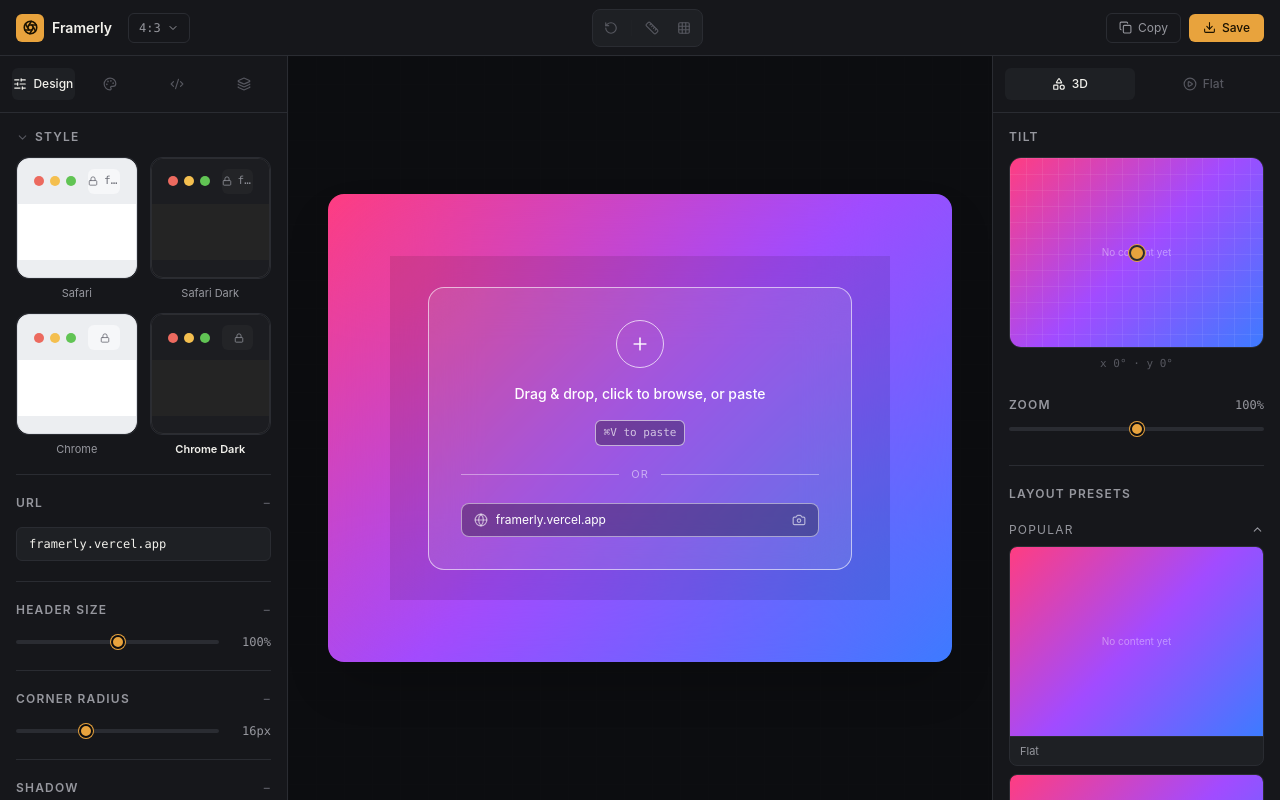
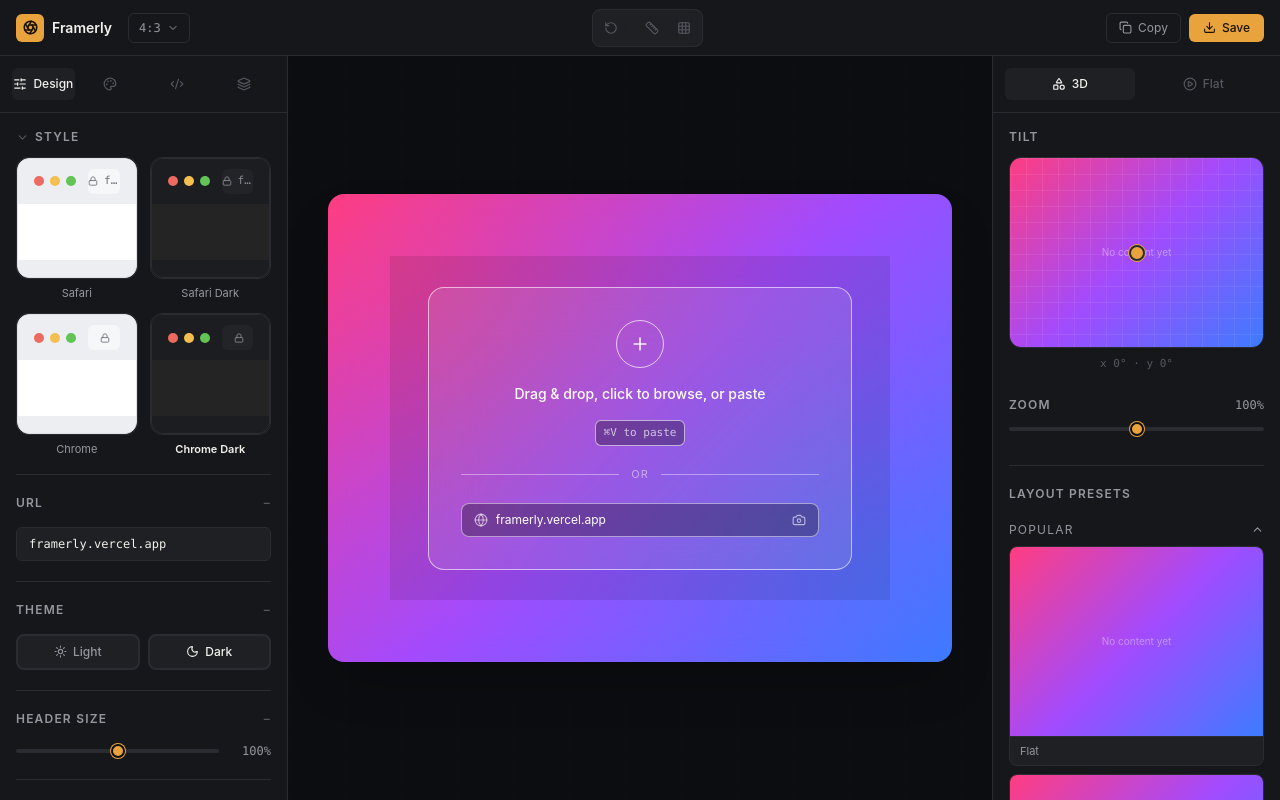
Before and after one commit to anupam-kumar-krishnan/framerly, a Next.js app: page /app in a window 1280 px wide. Built offline with nearby package versions, Linux system fonts and the light colour scheme.

Commit message:
fix(canvas): wire pageTheme through to screenshot capture

```diff
--- a/src/app/api/screenshot/route.ts
+++ b/src/app/api/screenshot/route.ts
@@ -22,11 +22,13 @@
     ? targetUrl
     : `https://${targetUrl}`;
 
+  const darkModeParam = req.nextUrl.searchParams.get("dark_mode") ?? "true";
+
   const params = new URLSearchParams({
     url: normalized,
     format: "png", // lossless, no compression artifacts
     full_page: "false", // set "true" to capture full scroll height
-    dark_mode: "false",
+    dark_mode: darkModeParam === "true" ? "true" : "false",
     block_ads: "true",
   });
 
--- a/src/app/app/page.tsx
+++ b/src/app/app/page.tsx
@@ -3,7 +3,7 @@
 import { useCallback, useRef, useState } from "react";
 import { toPng } from "html-to-image";
 import TopBar from "@/components/editor/TopBar";
-import LeftPanel from "@/components/editor/LeftPanel";
+import LeftPanel, { PageTheme } from "@/components/editor/LeftPanel";
 import Canvas from "@/components/editor/Canvas";
 import RightPanel from "@/components/editor/RightPanel";
 import { FrameStyle } from "@/components/shared/BrowserFrame";
@@ -21,6 +21,7 @@
 export default function StudioPage() {
   const [frameStyle, setFrameStyle] = useState<FrameStyle>("chrome-dark");
   const [url, setUrl] = useState("framerly.vercel.app");
+  const [pageTheme, setPageTheme] = useState<PageTheme>("dark");
   const [headerSize, setHeaderSize] = useState(100);
   const [shadow, setShadow] = useState<ShadowPreset>("soft");
   const [background, setBackground] = useState<BackgroundPreset>(
@@ -75,6 +76,7 @@
   const handleReset = useCallback(() => {
     setFrameStyle("chrome-dark");
     setUrl("framerly.vercel.app");
+    setPageTheme("dark");
     setHeaderSize(100);
     setShadow("soft");
     setBackground(BACKGROUND_PRESETS[0]);
@@ -150,6 +152,8 @@
           onFrameStyle={setFrameStyle}
           url={url}
           onUrl={setUrl}
+          pageTheme={pageTheme}
+          onPageTheme={setPageTheme}
           headerSize={headerSize}
           onHeaderSize={setHeaderSize}
           shadow={shadow}
@@ -169,6 +173,7 @@
           frameStyle={frameStyle}
           url={url}
           onUrl={setUrl}
+          pageTheme={pageTheme}
           headerSize={headerSize}
           shadow={shadow}
           background={background}
--- a/src/components/editor/Canvas.tsx
+++ b/src/components/editor/Canvas.tsx
@@ -24,6 +24,7 @@
   ShadowPreset,
 } from "./types";
 import { toast } from "sonner";
+import { PageTheme } from "./LeftPanel";
 
 const RULER_SIZE = 20;
 const TICK_GAP = 50;
@@ -125,6 +126,7 @@
   showRulers,
   showGrid,
   layers,
+  pageTheme,
 }: {
   frameStyle: FrameStyle;
   url: string;
@@ -149,6 +151,7 @@
   showRulers: boolean;
   showGrid: boolean;
   layers: LayerItem[];
+  pageTheme: PageTheme;
 }) {
   const inputRef = useRef<HTMLInputElement>(null);
   const [dragging, setDragging] = useState(false); // file drop hover state
@@ -307,7 +310,7 @@
     setCapturing(true);
     try {
       const res = await fetch(
-        `/api/screenshot?url=${encodeURIComponent(target)}`,
+        `/api/screenshot?url=${encodeURIComponent(target)}&dark_mode=${pageTheme === "dark"}`,
       );
       const body = await res.json().catch(() => null);
       if (!res.ok || !body?.image) {
@@ -322,7 +325,7 @@
     } finally {
       setCapturing(false);
     }
-  }, [url, capturing, onImage]);
+  }, [url, capturing, onImage, pageTheme]);
 
   useEffect(() => {
     const handlePaste = (e: ClipboardEvent) => {
@@ -334,6 +337,20 @@
     window.addEventListener("paste", handlePaste);
     return () => window.removeEventListener("paste", handlePaste);
   }, [readFile]);
+
+  const isFirstThemeRender = useRef(true);
+
+  useEffect(() => {
+    if (isFirstThemeRender.current) {
+      isFirstThemeRender.current = false;
+      return;
+    }
+    // Only re-capture if we're actually showing a captured website
+    if (contentMode === "website" && image && url.trim()) {
+      handleCapture();
+    }
+    // eslint-disable-next-line react-hooks/exhaustive-deps
+  }, [pageTheme]);
 
   const backgroundLayer = layers.find((l) => l.id === "background");
   const contentLayer = layers.find((l) => l.id === "content");
--- a/src/components/editor/LeftPanel.tsx
+++ b/src/components/editor/LeftPanel.tsx
@@ -7,6 +7,8 @@
   Layers,
   ChevronDown,
   Shuffle,
+  Sun,
+  Moon,
 } from "lucide-react";
 import BrowserFrame, { FrameStyle } from "@/components/shared/BrowserFrame";
 import { BACKGROUND_GROUPS, BackgroundPreset, ShadowPreset } from "./types";
@@ -29,6 +31,10 @@
   { id: "hard", label: "Hard" },
   { id: "long", label: "Long" },
 ];
+
+// Page content theme passed to the screenshot API (independent of the
+// browser chrome style, which is controlled separately via STYLES above).
+export type PageTheme = "light" | "dark";
 
 // Groups rendered as a 2-row, horizontally-scrolling strip instead of a
 // wrapping grid. Add/remove titles here to control which sections scroll.
@@ -196,6 +202,8 @@
   onFrameStyle,
   url,
   onUrl,
+  pageTheme,
+  onPageTheme,
   headerSize,
   onHeaderSize,
   shadow,
@@ -215,6 +223,8 @@
   onFrameStyle: (s: FrameStyle) => void;
   url: string;
   onUrl: (u: string) => void;
+  pageTheme: PageTheme;
+  onPageTheme: (t: PageTheme) => void;
   headerSize: number;
   onHeaderSize: (n: number) => void;
   shadow: ShadowPreset;
@@ -310,6 +320,33 @@
                 placeholder="yoursite.com"
                 className="w-full rounded-md border border-line bg-panel-2 px-3 py-2 font-mono text-xs text-ink outline-none focus:border-amber"
               />
+            </Section>
+
+            <Section title="Theme">
+              <div className="grid grid-cols-2 gap-2">
+                <button
+                  onClick={() => onPageTheme("light")}
+                  className={`flex items-center justify-center gap-1.5 rounded-lg border-2 bg-panel-2 py-2 text-xs font-medium transition ${
+                    pageTheme === "light"
+                      ? "border-amber text-ink"
+                      : "border-transparent text-ink-dim hover:border-line"
+                  }`}
+                >
+                  <Sun size={13} />
+                  Light
+                </button>
+                <button
+                  onClick={() => onPageTheme("dark")}
+                  className={`flex items-center justify-center gap-1.5 rounded-lg border-2 bg-panel-2 py-2 text-xs font-medium transition ${
+                    pageTheme === "dark"
+                      ? "border-amber text-ink"
+                      : "border-transparent text-ink-dim hover:border-line"
+                  }`}
+                >
+                  <Moon size={13} />
+                  Dark
+                </button>
+              </div>
             </Section>
 
             <Section title="Header size">
```
